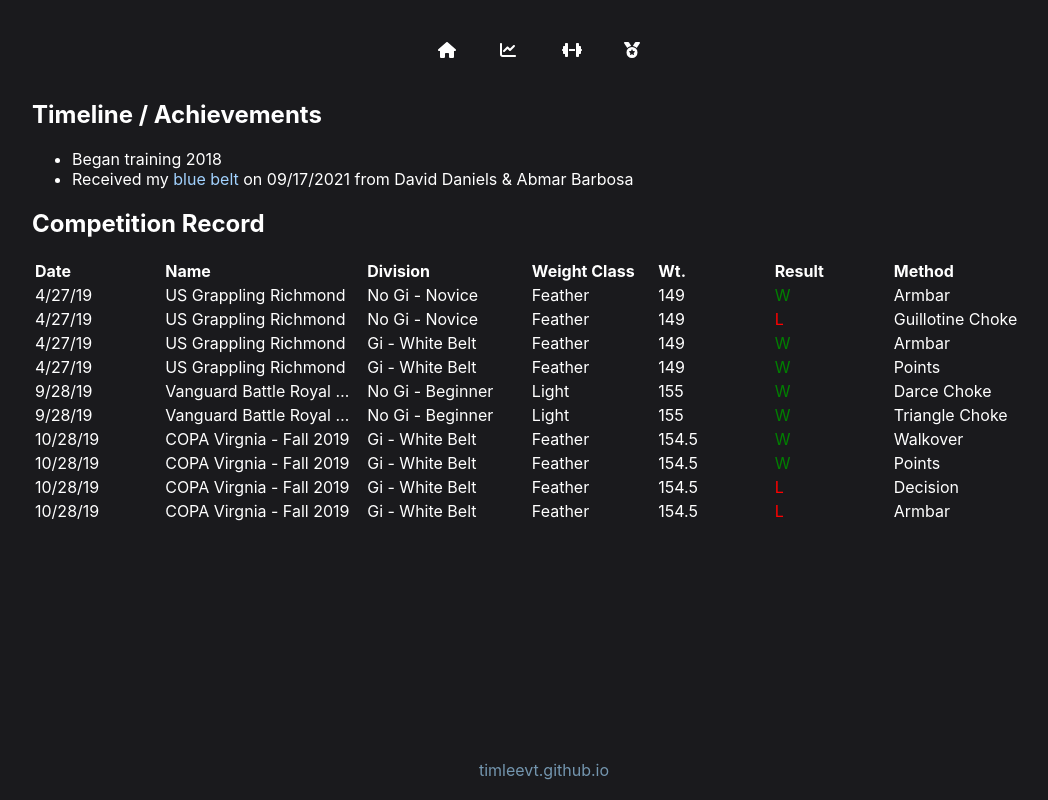
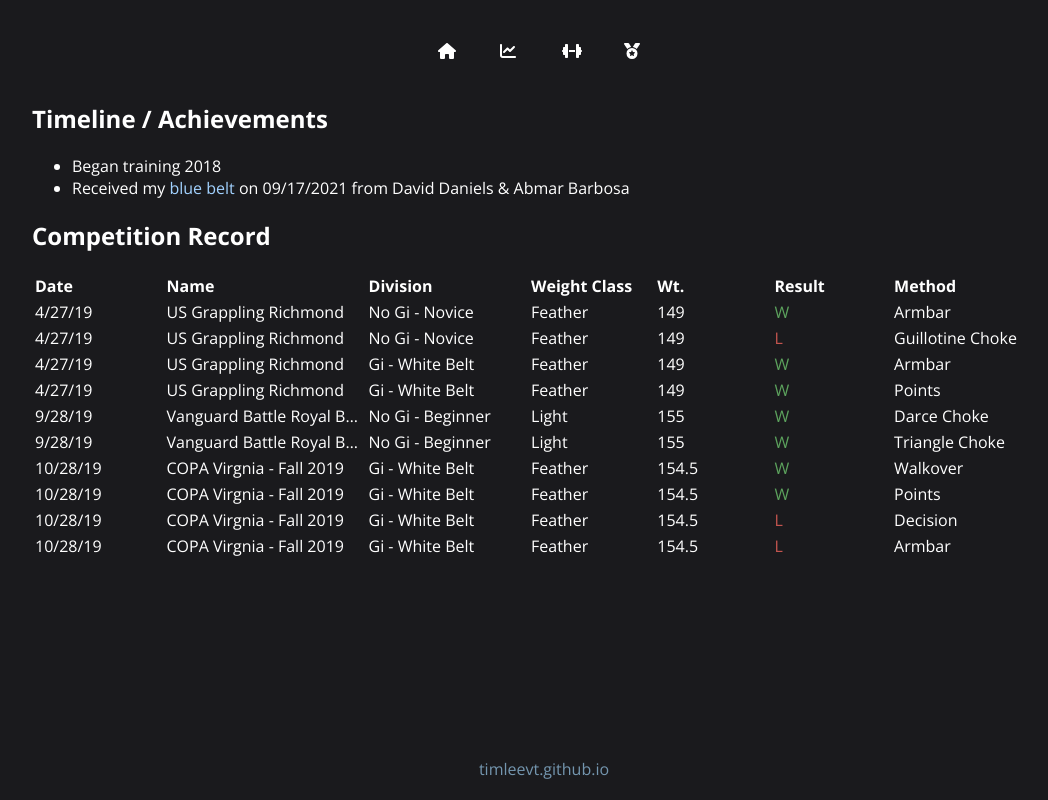
Before and after one commit to timleevt/fitness-log, a Next.js app: page /achievements in a window 1280 px wide. Shown: the whole page, without its empty margins (96-1144 px from the left). Built offline with nearby package versions, Linux system fonts and the light colour scheme.

Commit message:
added font

```diff
--- a/package.json
+++ b/package.json
@@ -12,6 +12,7 @@
     "@fortawesome/fontawesome-svg-core": "^6.2.1",
     "@fortawesome/free-solid-svg-icons": "^6.2.1",
     "@fortawesome/react-fontawesome": "^0.2.0",
+    "@next/font": "^13.0.7",
     "@types/node": "18.11.9",
     "@types/react": "18.0.25",
     "@types/react-dom": "18.0.9",
--- a/pages/_app.tsx
+++ b/pages/_app.tsx
@@ -1,7 +1,16 @@
-import '../styles/globals.css'
-import type { AppProps } from 'next/app'
-import Layout from '../src/components/Layout/Layout'
+import "../styles/globals.css";
+import { Open_Sans } from "@next/font/google";
+import type { AppProps } from "next/app";
+import Layout from "../src/components/Layout/Layout";
+
+const openSans = Open_Sans({ subsets: ["latin"] });
 
 export default function App({ Component, pageProps }: AppProps) {
-  return <Layout><Component {...pageProps} /></Layout>
+  return (
+    <main className={openSans.className}>
+      <Layout>
+        <Component {...pageProps} />
+      </Layout>
+    </main>
+  );
 }
--- a/src/components/ActivityCard/ActivityCard.tsx
+++ b/src/components/ActivityCard/ActivityCard.tsx
@@ -27,7 +27,7 @@ const AcitivtyCard = ({ activityType, date, duration, notes }: Props) => {
         <div>{date}</div>
       </div>
       {duration && <div>{duration}HR(s)</div>}
-      <div>{notes}</div>
+      <div className={styles.notes}>{notes}</div>
     </div>
   );
 };
--- a/src/components/ActivityCard/ActivtyCard.module.css
+++ b/src/components/ActivityCard/ActivtyCard.module.css
@@ -1,16 +1,20 @@
 .container {
-    border-radius: 16px;
+    border-radius: 8px;
     padding: 7px;
     color: white;
     width: 60%;
-    /* height: 100px; */
-    height: auto;
     min-height: 100px;
+    padding-bottom: 20px;
+}
+
+.notes {
+    height: 45px;
+    overflow-y: hidden;
+    text-overflow: ellipsis;
 }
 
 .activityTypeHeader {
     display: flex;
     justify-content: space-between;
-    border-radius: 16px 16px 0px 0px;
     border-bottom: 1px solid rgba(255,255,255,.7);
 }
--- a/src/components/CompRecord/CompRecord.tsx
+++ b/src/components/CompRecord/CompRecord.tsx
@@ -3,8 +3,8 @@ import { COMP_RECORD } from "../../../src/constants/dummydata";
 import styles from "./CompRecord.module.css";
 
 const CompRecord = () => {
-  const winColor = { color: "green" };
-  const lossColor = { color: "red" };
+  const winColor = { color: "hsla(120, 60%, 67%, 0.705)" };
+  const lossColor = { color: "hsla(3, 100%, 69%, 0.74)" };
   return (
     <div className={styles.container}>
       <h2>Competition Record</h2>
```
Also changed, not shown: 1 other file (tests, documents, lock files or other folders).
